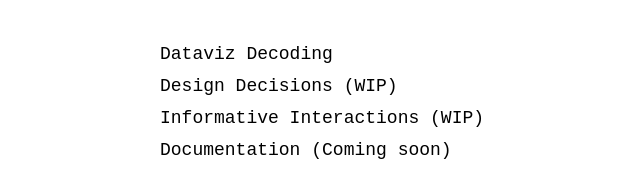
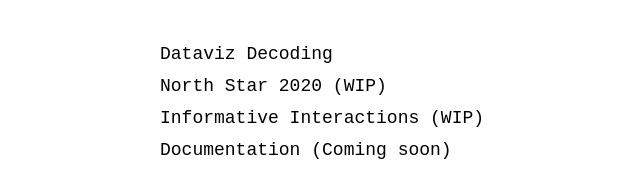
Before and after one commit to sashacherian/NID, a plain HTML site: page index.html in a window 1280 px wide. Shown: the part 1180-1351 px from the top of the page, 398-1038 px from the left. Drawn offline with Linux system fonts and the light colour scheme.

Commit message:
Update index.html

```diff
--- a/index.html
+++ b/index.html
@@ -15,7 +15,7 @@
 
 
       <a href="DatavizDecode.html">Dataviz Decoding</a>
-      <a href="Manifesto.html">Design Decisions (WIP)</a>
+      <a href="Manifesto.html">North Star 2020 (WIP)</a>
       <a href="https://www.notion.so/Topics-for-InfoViz-II-3f6b962f30b548aa82f5e328bb341f30">Informative Interactions (WIP)</a>
       <a href="">Documentation (Coming soon)</a>
 
```
